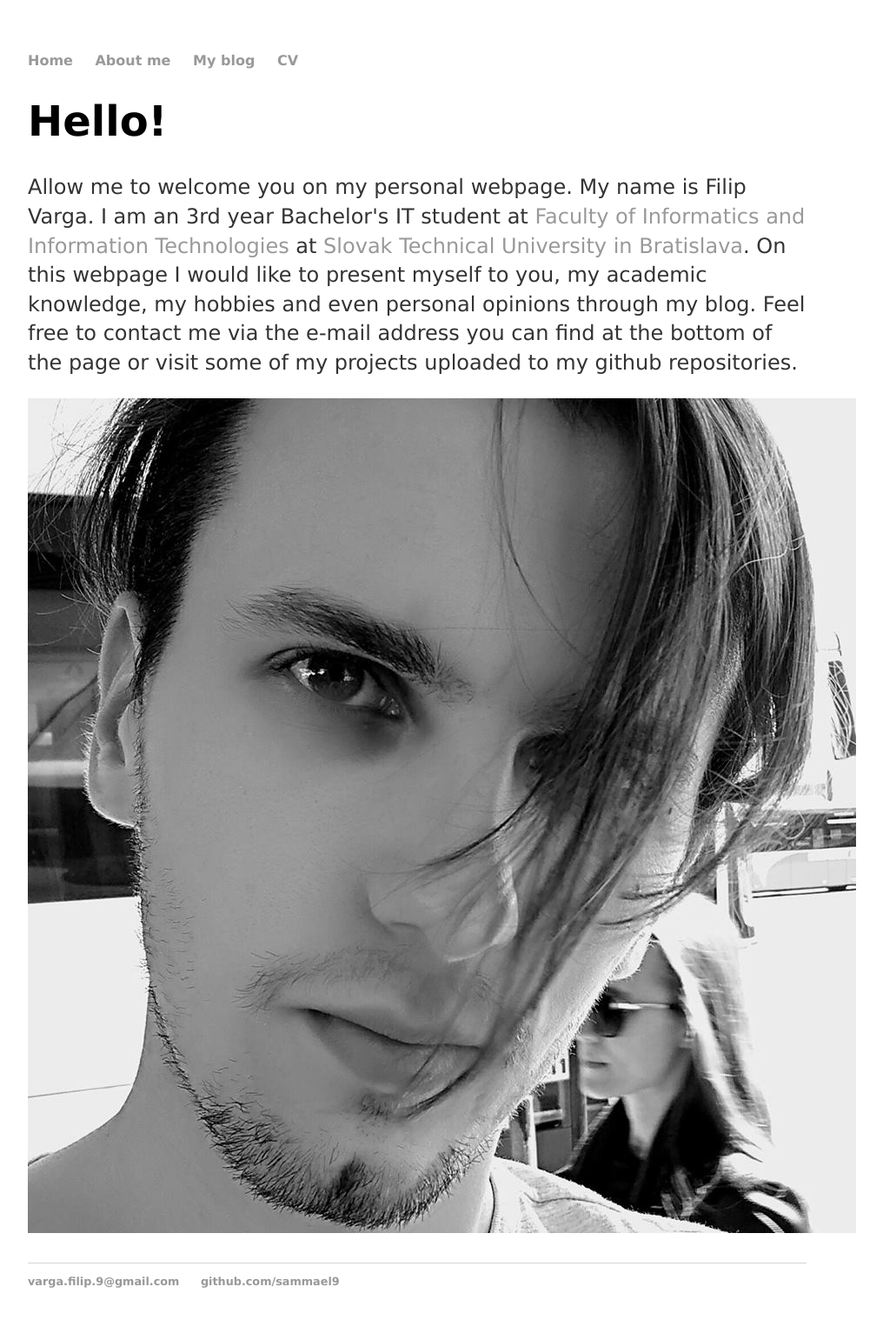
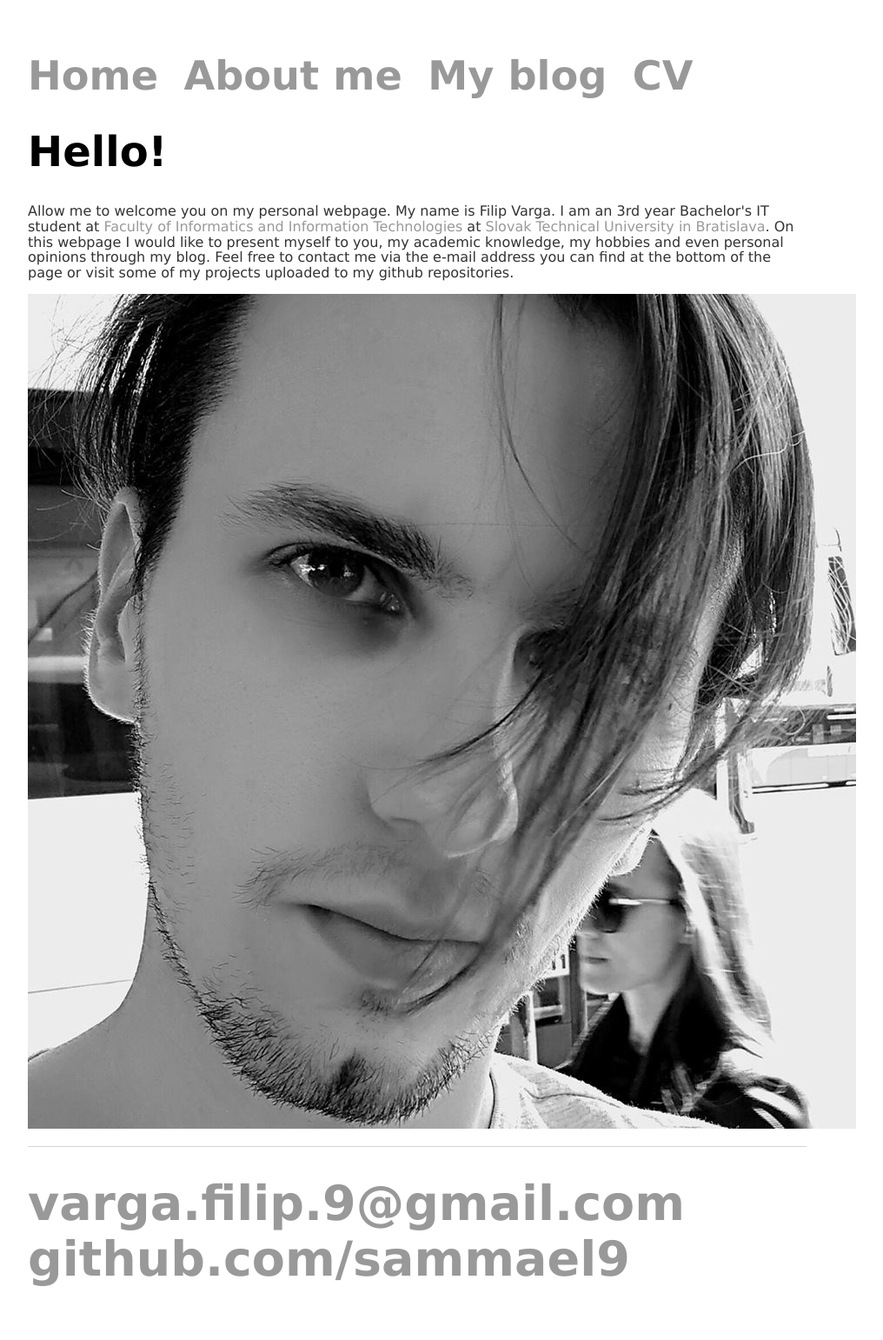
Before and after one commit to sammael9/sammael9.github.io, a Jekyll site: the page built from index.html, in a window 1280 px wide. Shown: the whole page at 87% size, without its empty margins (160-1176 px from the left). Built offline with Jekyll 4.4.1, drawn with Linux system fonts in a browser that asks for light colours.

Commit message:
Update main.css

```diff
--- a/css/main.css
+++ b/css/main.css
@@ -7,11 +7,13 @@ nav ul, footer ul {
     padding: 0px;
     list-style: none;
     font-weight: bold;
+    font-size: 1.7em;
 }
 nav ul li, footer ul li {
     font-family:'Lucida Sans Unicode', 'Lucida Grande', 'Sans-Serif';
     display: inline;
     margin-right: 20px;
+    font-size: 1.7em;
 }
 a {
     font-family:'Lucida Sans Unicode', 'Lucida Grande', 'Sans-Serif';
@@ -37,19 +39,19 @@ h3 {
 }
 p {
     font-family:'Lucida Sans Unicode', 'Lucida Grande', 'Sans-Serif';
-    font-size: 1.5em;
-    line-height: 1.4em;
+    font-size: 1em;
+    line-height: 1.1em;
     color: #333;
 }
 footer {
     font-family:'Lucida Sans Unicode', 'Lucida Grande', 'Sans-Serif';
     border-top: 1px solid #d5d5d5;
-    font-size: .8em;
+    font-size: 1.2em;
 }
 ul.posts {
     font-family:'Lucida Sans Unicode', 'Lucida Grande', 'Sans-Serif';
     margin: 20px auto 40px;
-    font-size: 1.5em;
+    font-size: 1.2em;
 }
 ul.posts li {
     font-family:'Lucida Sans Unicode', 'Lucida Grande', 'Sans-Serif';
```
